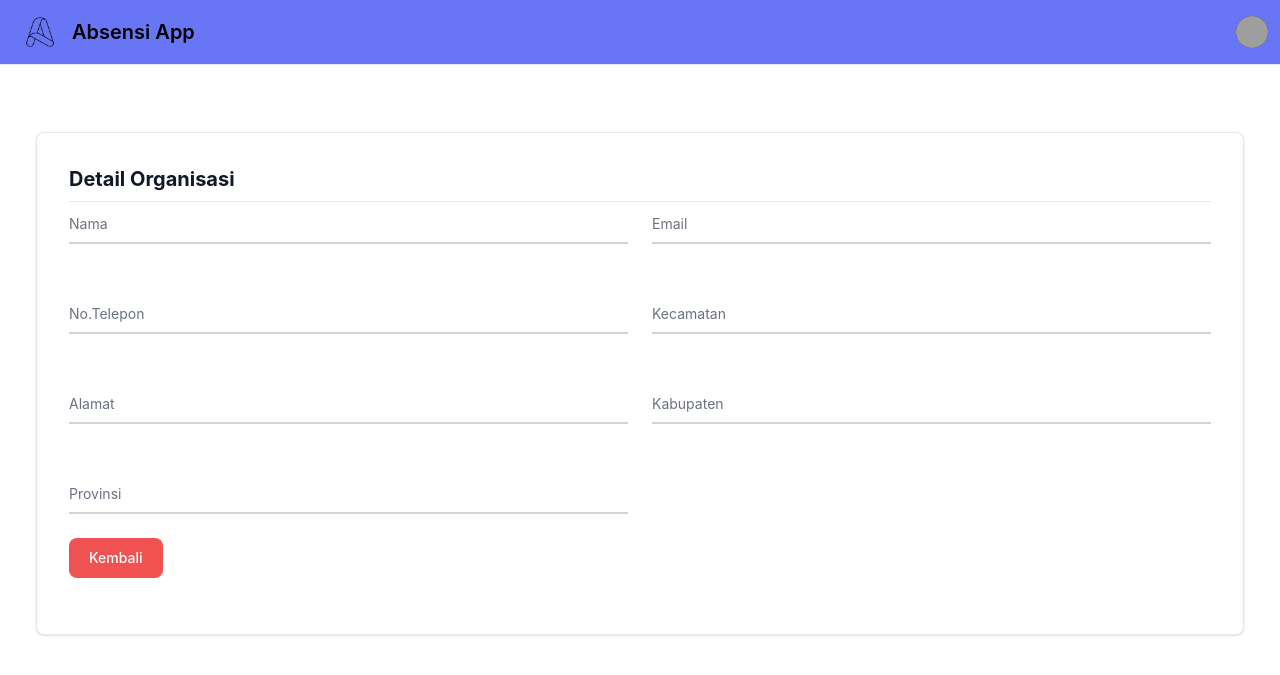
After one commit to niscitacan12/barter, a CodeIgniter app: page /ExcAbsensiVersi1/superadmin/detail_organisasi in a window 1280 px wide. The commit adds this page. Shown: the top 675 px of the page. Run offline with CodeIgniter, Linux system fonts and the light colour scheme; a user stored in the database is signed in; some libraries are stand-ins or nearby versions; grey boxes are pictures that could not be loaded.

Commit message:
page detail organisasi

```diff
--- a/application/controllers/SuperAdmin.php
+++ b/application/controllers/SuperAdmin.php
@@ -169,4 +169,15 @@ class SuperAdmin extends CI_Controller
     { // Perbaiki ini dari $user_id menjadi $id_superadmin
         $this->load->view('page/super_admin/profile');
     }
+
+     // Page Detail Organisasi
+     public function detail_organisasi()
+     {
+           // Mendefinisikan data yang akan digunakan dalam tampilan
+         $data = array(
+             'judul' => 'Detail Organisasi',
+             'deskripsi' => 'Ini adalah halaman detail organisasi.'
+         );
+         $this->load->view('page/super_admin/detail_organisasi', $data);
+     }
 }
--- a/application/controllers/User.php
+++ b/application/controllers/User.php
@@ -34,4 +34,9 @@ class User extends CI_Controller
     {
         $this->load->view('page/user/izin');
     }
+
+	public function history_absensi()
+	{
+		$this->load->view('page/user/history_absensi');
+	}
 }
--- a/application/views/components/sidebar_user.php
+++ b/application/views/components/sidebar_user.php
@@ -132,7 +132,7 @@
 
                 <!-- Menu History -->
                 <li>
-                    <a href="#"
+                    <a href="<?php echo base_url('user/history_absensi'); ?>"
                         class="flex items-center p-2 text-gray-900 rounded-lg dark:text-white hover:bg-gray-100 dark:hover:bg-gray-700 group">
                         <i
                             class="fa-solid fa-clock-rotate-left fa-fw fa-lg me-3 text-gray-400 group-hover:text-gray-900 dark:group-hover:text-white"></i>
--- a/application/views/page/admin/rekap_bulanan.php
+++ b/application/views/page/admin/rekap_bulanan.php
@@ -14,7 +14,7 @@
             <main id="content" class="flex-1 p-4 sm:p-6">
                 <div class="bg-white rounded-lg shadow-md p-4">
                     <h1 class="text-2xl font-bold text-center mb-4">REKAP BULANAN</h1>
-                    <form action="" method="get" class="flex flex-col sm:flex-row justify-center items-center gap-4">
+                    <form action="<?php base_url('') ?>" method="get" class="flex flex-col sm:flex-row justify-center items-center gap-4">
                         <select id="bulan" name="bulan">
                             <option>Pilih Bulan</option>
                             <option>Januari</option>
@@ -33,10 +33,9 @@
                         <button type="submit"
                             class="bg-indigo-500 hover:bg-indigo text-white font-bold py-2 px-4 rounded inline-block"><i
                                 class="fa-solid fa-filter"></i></button>
-                        <a href="<?= base_url('Admin/export_rekap_mingguan') ?>"
+                        <a href="<?= base_url('admin/export_rekap_bulanan') ?>"
                             class="exp bg-indigo-500 hover:bg-indigo text-white font-bold py-2 px-4 rounded inline-block ml-auto"><i
                                 class="fa-solid fa-file-export"></i></a>
-                        <!-- Class "ml-auto" akan mendorong elemen ke kanan -->
                     </form>
 
                     <div class="relative overflow-x-auto shadow-md sm:rounded-lg mt-5">
--- /dev/null
+++ b/application/views/page/super_admin/detail_organisasi.php
@@ -0,0 +1,102 @@
+<!DOCTYPE html>
+<html lang="en">
+<head>
+    <meta charset="UTF-8">
+    <meta name="viewport" content="width=device-width, initial-scale=1.0">
+    <title>Absensi App</title>
+</head>
+<body>
+<?php $this->load->view('components/sidebar_super_admin'); ?>
+<div class="p-4 sm:ml-64">
+    <div class="p-5 mt-10">
+
+    <!-- Card -->
+    <div class="w-full p-4 text-center bg-white border border-gray-200 rounded-lg shadow sm:p-8 dark:bg-gray-800 dark:border-gray-700">
+        <div class="flex justify-between">
+            <h6 class="mb-2 text-xl font-bold text-gray-900 dark:text-white">Detail Organisasi</h6>
+        </div>
+
+        <hr>
+
+        <div class="mt-5 text-left">
+            <!-- Form Input -->
+            <form action="<?php echo base_url(''); ?>" method="post" enctype="multipart/form-data">
+                <!-- Nama & Email Input -->
+                <div class="grid md:grid-cols-2 md:gap-6">
+                    <div class="relative z-0 w-full mb-6 group">
+                        <input type="text" name="nama" id="nama"
+                            class="block py-2.5 px-0 w-full text-sm text-gray-900 bg-transparent border-0 border-b-2 border-gray-300 appearance-none dark:text-white dark:border-gray-600 dark:focus:border-blue-500 focus:outline-none focus:ring-0 focus:border-blue-600 peer"
+                            placeholder=" " autocomplete="off" required />
+                        <label for="nama"
+                            class="peer-focus:font-medium absolute text-sm text-gray-500 dark:text-gray-400 duration-300 transform -translate-y-6 scale-75 top-3 -z-10 origin-[0] peer-focus:left-0 peer-focus:text-blue-600 peer-focus:dark:text-blue-500 peer-placeholder-shown:scale-100 peer-placeholder-shown:translate-y-0 peer-focus:scale-75 peer-focus:-translate-y-6">Nama
+                        </label>
+                    </div>
+                    <div class="relative z-0 w-full mb-6 group">
+                        <input type="email" name="email" id="email"
+                            class="block py-2.5 px-0 w-full text-sm text-gray-900 bg-transparent border-0 border-b-2 border-gray-300 appearance-none dark:text-white dark:border-gray-600 dark:focus:border-blue-500 focus:outline-none focus:ring-0 focus:border-blue-600 peer"
+                            placeholder=" " autocomplete="off" required />
+                        <label for="email"
+                            class="peer-focus:font-medium absolute text-sm text-gray-500 dark:text-gray-400 duration-300 transform -translate-y-6 scale-75 top-3 -z-10 origin-[0] peer-focus:left-0 peer-focus:text-blue-600 peer-focus:dark:text-blue-500 peer-placeholder-shown:scale-100 peer-placeholder-shown:translate-y-0 peer-focus:scale-75 peer-focus:-translate-y-6">Email
+                        </label>
+                    </div>
+                    <!-- No.tlpn & Alamat Input -->
+                    <div class="grid md:grid-cols-1 md:gap-6">
+                        <div class="relative z-0 w-full mb-6 group">
+                            <input type="tel" name="nomor_telepon" id="nomor_telepon"
+                                class="block py-2.5 px-0 w-full text-sm text-gray-900 bg-transparent border-0 border-b-2 border-gray-300 appearance-none dark:text-white dark:border-gray-600 dark:focus:border-blue-500 focus:outline-none focus:ring-0 focus:border-blue-600 peer"
+                                placeholder=" " autocomplete="off" required />
+                            <label for="nomor_telepon"
+                                class="peer-focus:font-medium absolute text-sm text-gray-500 dark:text-gray-400 duration-300 transform -translate-y-6 scale-75 top-3 -z-10 origin-[0] peer-focus:left-0 peer-focus:text-blue-600 peer-focus:dark:text-blue-500 peer-placeholder-shown:scale-100 peer-placeholder-shown:translate-y-0 peer-focus:scale-75 peer-focus:-translate-y-6">No.Telepon
+                            </label>
+                        </div>
+                        <div class="relative z-0 w-full mb-6 group">
+                            <input type="text" name="alamat" id="alamat"
+                                class="block py-2.5 px-0 w-full text-sm text-gray-900 bg-transparent border-0 border-b-2 border-gray-300 appearance-none dark:text-white dark:border-gray-600 dark:focus:border-blue-500 focus:outline-none focus:ring-0 focus:border-blue-600 peer"
+                                placeholder=" " autocomplete="off" required />
+                            <label for="alamat"
+                                class="peer-focus:font-medium absolute text-sm text-gray-500 dark:text-gray-400 duration-300 transform -translate-y-6 scale-75 top-3 -z-10 origin-[0] peer-focus:left-0 peer-focus:text-blue-600 peer-focus:dark:text-blue-500 peer-placeholder-shown:scale-100 peer-placeholder-shown:translate-y-0 peer-focus:scale-75 peer-focus:-translate-y-6">Alamat
+                            </label>
+                        </div>
+                    </div>
+                    <!-- Kecamatan & Kabupaten Input -->
+                    <div class="grid md:grid-cols-1 md:gap-6">
+                        <div class="relative z-0 w-full mb-6 group">
+                            <input type="text" name="kecamatan" id="kecamatan"
+                                class="block py-2.5 px-0 w-full text-sm text-gray-900 bg-transparent border-0 border-b-2 border-gray-300 appearance-none dark:text-white dark:border-gray-600 dark:focus:border-blue-500 focus:outline-none focus:ring-0 focus:border-blue-600 peer"
+                                placeholder=" " autocomplete="off" required />
+                            <label for="kecamatan"
+                                class="peer-focus:font-medium absolute text-sm text-gray-500 dark:text-gray-400 duration-300 transform -translate-y-6 scale-75 top-3 -z-10 origin-[0] peer-focus:left-0 peer-focus:text-blue-600 peer-focus:dark:text-blue-500 peer-placeholder-shown:scale-100 peer-placeholder-shown:translate-y-0 peer-focus:scale-75 peer-focus:-translate-y-6">Kecamatan
+                            </label>
+                        </div>
+                        <div class="relative z-0 w-full mb-6 group">
+                            <input type="text" name="kabupaten" id="kabupaten"
+                                class="block py-2.5 px-0 w-full text-sm text-gray-900 bg-transparent border-0 border-b-2 border-gray-300 appearance-none dark:text-white dark:border-gray-600 dark:focus:border-blue-500 focus:outline-none focus:ring-0 focus:border-blue-600 peer"
+                                placeholder=" " autocomplete="off" required />
+                            <label for="kabupaten"
+                                class="peer-focus:font-medium absolute text-sm text-gray-500 dark:text-gray-400 duration-300 transform -translate-y-6 scale-75 top-3 -z-10 origin-[0] peer-focus:left-0 peer-focus:text-blue-600 peer-focus:dark:text-blue-500 peer-placeholder-shown:scale-100 peer-placeholder-shown:translate-y-0 peer-focus:scale-75 peer-focus:-translate-y-6">Kabupaten
+                            </label>
+                        </div>
+                    </div>
+                    <!-- Provinsi Input -->
+                    <div class="relative z-0 w-full mb-6 group">
+                        <input type="text" name="provinsi" id="provinsi"
+                            class="block py-2.5 px-0 w-full text-sm text-gray-900 bg-transparent border-0 border-b-2 border-gray-300 appearance-none dark:text-white dark:border-gray-600 dark:focus:border-blue-500 focus:outline-none focus:ring-0 focus:border-blue-600 peer"
+                            placeholder=" " autocomplete="off" required />
+                        <label for="provinsi"
+                            class="peer-focus:font-medium absolute text-sm text-gray-500 dark:text-gray-400 duration-300 transform -translate-y-6 scale-75 top-3 -z-10 origin-[0] peer-focus:left-0 peer-focus:text-blue-600 peer-focus:dark:text-blue-500 peer-placeholder-shown:scale-100 peer-placeholder-shown:translate-y-0 peer-focus:scale-75 peer-focus:-translate-y-6">Provinsi
+                        </label>
+                    </div>
+                </div>
+                <!-- Button -->
+                <div class="flex justify-between">
+                    <a class="focus:outline-none text-white bg-red-500 hover:bg-red-800 focus:ring-4 focus:ring-red-300 font-medium rounded-lg text-sm px-5 py-2.5 mr-2 mb-2 dark:bg-red-600 dark:hover:bg-red-700 dark:focus:ring-red-900"
+                        href="javascript:history.go(-1)"> Kembali
+                    </a>
+                </div>
+            </form>
+        </div>
+    </div>
+    </div>
+</div>
+</body>
+</html>
--- a/application/views/page/super_admin/organisasi.php
+++ b/application/views/page/super_admin/organisasi.php
@@ -79,7 +79,7 @@
                                     <?php echo $row->email_organisasi; ?>
                                 </td>
                                 <td class="px-6 py-4">
-                                    <a type="button" href=""
+                                    <a type="button" href="<?= base_url('superadmin/detail_organisasi') ?>"
                                         class="text-white bg-indigo-500 hover:bg-indigo-800 focus:ring-4 focus:ring-indigo-300 font-medium rounded-lg text-sm px-5 py-2.5 mr-2 mb-2 dark:bg-indigo-600 dark:hover:bg-indigo-700 focus:outline-none dark:focus:ring-indigo-800">
                                         <i class="fa-solid fa-circle-info"></i>
                                     </a>
```
Also changed, not shown: application/views/page/user/history_absensi.php (added, +197 -0 lines).
